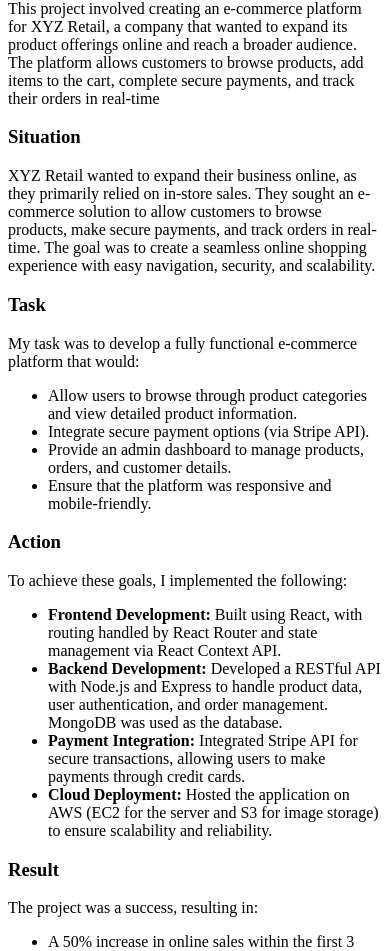
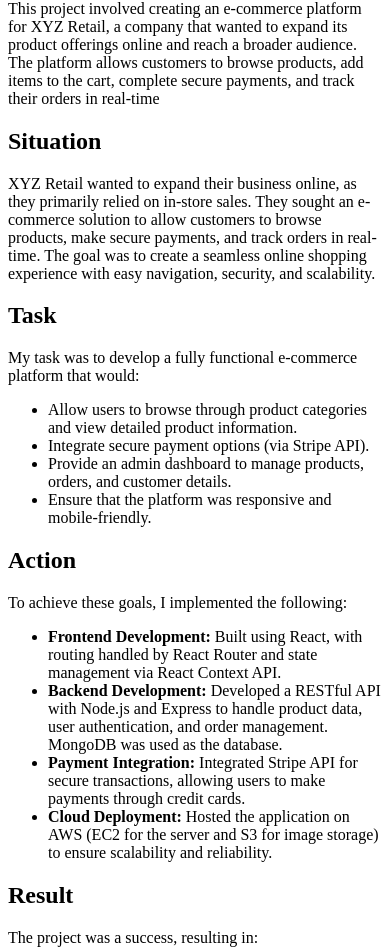
Before and after one commit to ibunx17/profile-app, a Next.js app: page /sections/Portfolio/page in a window 390 px wide. Shown: the part 461-1412 px from the top of the page. Built offline with nearby package versions, Linux system fonts and the light colour scheme.

Commit message:
optimizing

```diff
--- a/src/components/Navbar/index.tsx
+++ b/src/components/Navbar/index.tsx
@@ -51,7 +51,7 @@ export default function Navbar() {
                         <a href="#" className="text-base font-semibold py-3 text-zinc-600 hover:text-gray-500 transition duration-300 ease-in-out md:text-xl lg:2xl">IM</a>
                     </div>
                     <div className="flex items-center px-4">
-                        <button id="hamburger" name="hamburger" type="button" className={`lg:hidden block absolute right-4
+                        <button id="hamburger" name="listmenu" type="button" aria-label="aria name" className={`lg:hidden block absolute right-4
                         ${isMenuOpen ? 'hamburger-active' : ''}`}
                         onClick={handleHamburgerClick}>
                             <span className="hamburger-line origin-top-left"></span>
--- a/src/components/sections/Experience/index.tsx
+++ b/src/components/sections/Experience/index.tsx
@@ -73,8 +73,8 @@ const Experience: React.FC = () => {
               <div className="flex flex-col lg:flex-row relative z-10">
                 <div className="timeline-content px-6 py-4 ml-4 bg-white rounded-lg shadow-lg transform transition duration-300 hover:scale-105 hover:shadow-xl mt-6 lg:mt-5 lg:ml-4 md:w-[500px]">
                   <div className="flex flex-col md:flex-row items-start md:items-center">
-                    <h3 className="text-xl font-semibold text-gray-900">{item.yearRange}</h3>
-                    <h4 className="ml-0 md:ml-4 mt-2 md:mt-0 text-lg font-medium text-gray-700">{item.company}</h4>
+                    <h2 className="text-xl font-semibold text-gray-900">{item.yearRange}</h2>
+                    <h3 className="ml-0 md:ml-4 mt-2 md:mt-0 text-lg font-medium text-gray-700">{item.company}</h3>
                   </div>
                   <div className="mt-2 text-md text-gray-600">{item.position}</div>
                   <p className="mt-2 text-sm text-gray-500">{item.description}</p>
--- a/src/components/sections/Hero/index.tsx
+++ b/src/components/sections/Hero/index.tsx
@@ -58,14 +58,15 @@ export default function Hero() {
                             <Image
                                 src="/iqbal-maulana-pp.webp"
                                 alt="gambar profile"
-                                width={200}
-                                height={200}
+                                width={500}
+                                height={500}
                                 className="rounded-full bg-gray-800"
                                 loading="eager"
                                 priority
                                 decoding="sync"
                                 placeholder="blur"
                                 blurDataURL="/path/to/low-quality-image.jpg"
+                                sizes="(max-width: 768px) 100vw, 50vw"
                             />
                         </div>
                     </motion.div>
--- a/src/components/sections/Portfolio/ecommerce/index.tsx
+++ b/src/components/sections/Portfolio/ecommerce/index.tsx
@@ -33,7 +33,7 @@ export default function ECommerce(){
       </div>
       <div className={`transition-max-height duration-1000 ease-in-out overflow-hidden ${isContentVisible ? 'max-h-[2500px] text-white' : 'max-h-0 text-gray-400'}`}>
         <div className="mt-8">
-          <h3 className="text-2xl font-medium text-slate-900 mb-4">Situation</h3>
+          <h2 className="text-2xl font-medium text-slate-900 mb-4">Situation</h2>
           <p className="text-lg">
             XYZ Retail wanted to expand their business online, as they primarily relied on in-store sales.
             They sought an e-commerce solution to allow customers to browse products, make secure payments,
@@ -42,7 +42,7 @@ export default function ECommerce(){
           </p>
         </div>
         <div className="mt-8">
-          <h3 className="text-2xl font-medium text-slate-900 mb-4">Task</h3>
+          <h2 className="text-2xl font-medium text-slate-900 mb-4">Task</h2>
           <p className="text-lg">
             My task was to develop a fully functional e-commerce platform that would:
           </p>
@@ -54,7 +54,7 @@ export default function ECommerce(){
             </ul>
         </div>
         <div className="mt-8">
-          <h3 className="text-2xl font-medium text-slate-900 mb-4">Action</h3>
+          <h2 className="text-2xl font-medium text-slate-900 mb-4">Action</h2>
           <p className="text-lg">
             To achieve these goals, I implemented the following:
           </p>
@@ -66,7 +66,7 @@ export default function ECommerce(){
             </ul>
         </div>
         <div className="mt-8">
-          <h3 className="text-2xl font-medium text-slate-900 mb-4">Result</h3>
+          <h2 className="text-2xl font-medium text-slate-900 mb-4">Result</h2>
           <p className="text-lg">
             The project was a success, resulting in:
           </p>
--- a/src/components/sections/Portfolio/landingpage/index.tsx
+++ b/src/components/sections/Portfolio/landingpage/index.tsx
@@ -32,7 +32,7 @@ export default function LandingPage(){
       </div>
       <div className={`transition-max-height duration-1000 ease-in-out overflow-hidden ${isContentVisible ? 'max-h-[2500px] text-white' : 'max-h-0 text-gray-400'}`}>
         <div className="mt-8">
-          <h3 className="text-2xl font-medium text-slate-900 mb-4">Situation</h3>
+          <h2 className="text-2xl font-medium text-slate-900 mb-4">Situation</h2>
           <p className="text-lg">
             ABC Professional, a freelance graphic designer, had been relying on word-of-mouth to find clients
             and had no dedicated online presence. In order to attract more potential clients,
@@ -42,7 +42,7 @@ export default function LandingPage(){
           </p>
         </div>
         <div className="mt-8">
-          <h3 className="text-2xl font-medium text-slate-900 mb-4">Task</h3>
+          <h2 className="text-2xl font-medium text-slate-900 mb-4">Task</h2>
           <p className="text-lg">
             My responsibility as the lead developer was to:
           </p>
@@ -54,7 +54,7 @@ export default function LandingPage(){
           </ul>
         </div>
         <div className="mt-8">
-          <h3 className="text-2xl font-medium text-slate-900 mb-4">Action</h3>
+          <h2 className="text-2xl font-medium text-slate-900 mb-4">Action</h2>
           <p className="text-lg">
             To achieve the outlined objectives, I undertook the following steps:
           </p>
@@ -98,7 +98,7 @@ export default function LandingPage(){
           </ul>
         </div>
         <div className="mt-8">
-          <h3 className="text-2xl font-medium text-slate-900 mb-4">Result</h3>
+          <h2 className="text-2xl font-medium text-slate-900 mb-4">Result</h2>
           <p className="text-lg">
            The project was a success, delivering the following outcomes:
           </p>
```
